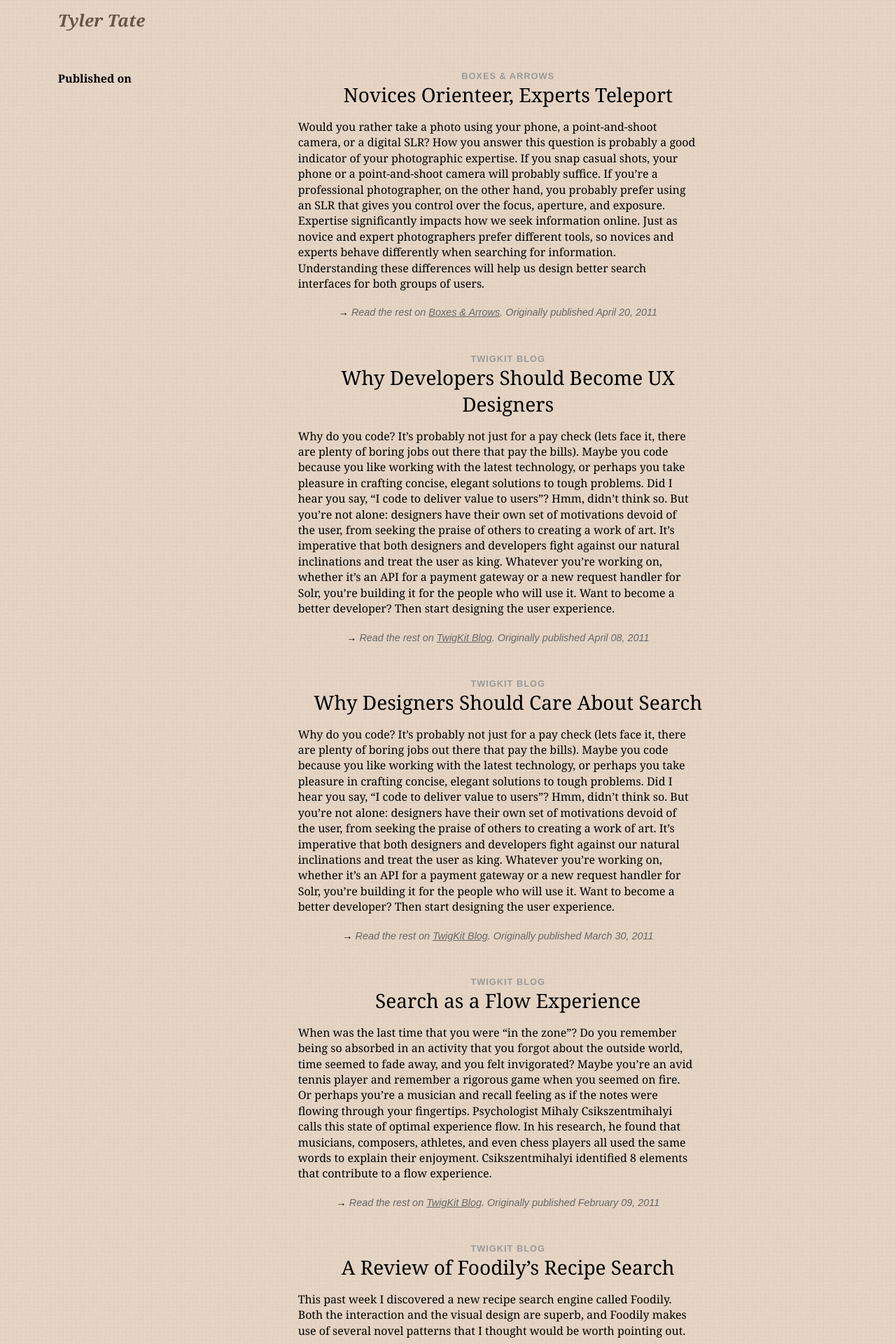
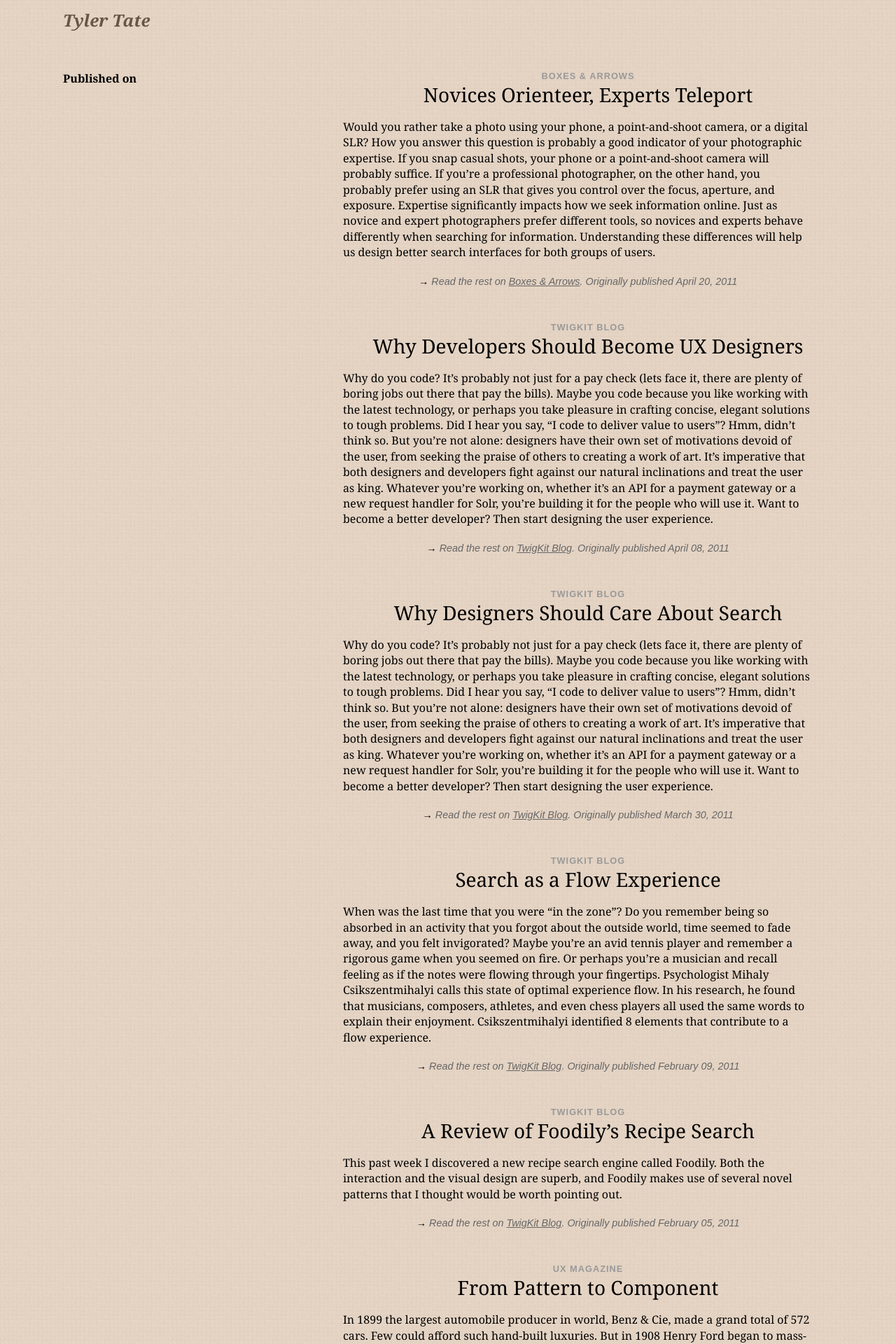
Before and after one commit to SeriouslyInc/tylertate, a Jekyll site: the page built from index.html, in a window 1280 px wide. Shown: the top 1920 px of the page at 70% size. Built offline with Jekyll 4.4.1, drawn with Linux system fonts in a browser that asks for light colours; nearby versions of some CDN libraries.

Commit message:
Narrowing

```diff
--- a/resources/css/main.css
+++ b/resources/css/main.css
@@ -49,33 +49,12 @@ header#top {
 header#top h1 {
   display: inline;
   float: left;
-  width: 21.428571428571427%;
-  margin: 0 3.571428571428571%;
+  width: 25%;
+  margin: 0 4.166666666666666%;
   padding: 0.5em 0;
   font-size: 1.5em;
   font-style: italic;
   color: #665545;
-}
-header#top p#tagline {
-  display: inline;
-  float: left;
-  width: 164.28571428571428%;
-  margin: 0 3.571428571428571%;
-  font-size: 1.1em;
-  padding: 1.5em 0;
-  line-height: 1.2em;
-  text-align: center;
-  color: white;
-  background-color: #634d36;
-  opacity: 0.33;
-  filter: alpha "(opacity = 0.33)";
-  -webkit-transition: opacity 0.2s ease-out;
-}
-header#top p#tagline span {
-  display: block;
-  font-size: 2em;
-  line-height: 1.2em;
-  padding-bottom: 0.2em;
 }
 section#writing {
   position: relative;
@@ -89,8 +68,8 @@ section#writing {
 section#writing aside {
   display: inline;
   float: left;
-  width: 21.428571428571427%;
-  margin: 0 3.571428571428571%;
+  width: 25%;
+  margin: 0 4.166666666666666%;
   margin-top: 1.25em;
 }
 section#writing aside ul#publisher {
@@ -111,8 +90,8 @@ section#writing aside ul#publisher li span {
 section#writing section#articles {
   display: inline;
   float: left;
-  width: 50%;
-  margin: 0 3.571428571428571%;
+  width: 58.333333333333336%;
+  margin: 0 4.166666666666666%;
 }
 section#writing section#articles article {
   margin-top: 1.25em;
@@ -183,14 +162,14 @@ section#speaking p {
 section#speaking #upcoming {
   display: inline;
   float: left;
-  width: 78.57142857142857%;
-  margin: 0 3.571428571428571%;
+  width: 91.66666666666666%;
+  margin: 0 4.166666666666666%;
 }
 section#speaking #past {
   display: inline;
   float: left;
-  width: 107.14285714285714%;
-  margin: 0 3.571428571428571%;
+  width: 125%;
+  margin: 0 4.166666666666666%;
 }
 section#speaking #past #past-row {
   display: inline-block;
@@ -216,8 +195,8 @@ section#speaking #past #past-row .xcolumn {
   section#writing section#articles {
     display: inline;
     float: left;
-    width: 192.85714285714286%;
-    margin: 0 3.571428571428571%;
+    width: 225%;
+    margin: 0 4.166666666666666%;
   }
   section#writing section#articles article section p {
     font-size: 1.1em;
@@ -236,8 +215,8 @@ section#speaking #past #past-row .xcolumn {
   section#writing section#articles {
     display: inline;
     float: left;
-    width: 192.85714285714286%;
-    margin: 0 3.571428571428571%;
+    width: 225%;
+    margin: 0 4.166666666666666%;
   }
   section#writing section#articles article section p {
     font-size: 1.1em;
```
Also changed, not shown: resources/css/main.less (+1 -22 lines).
